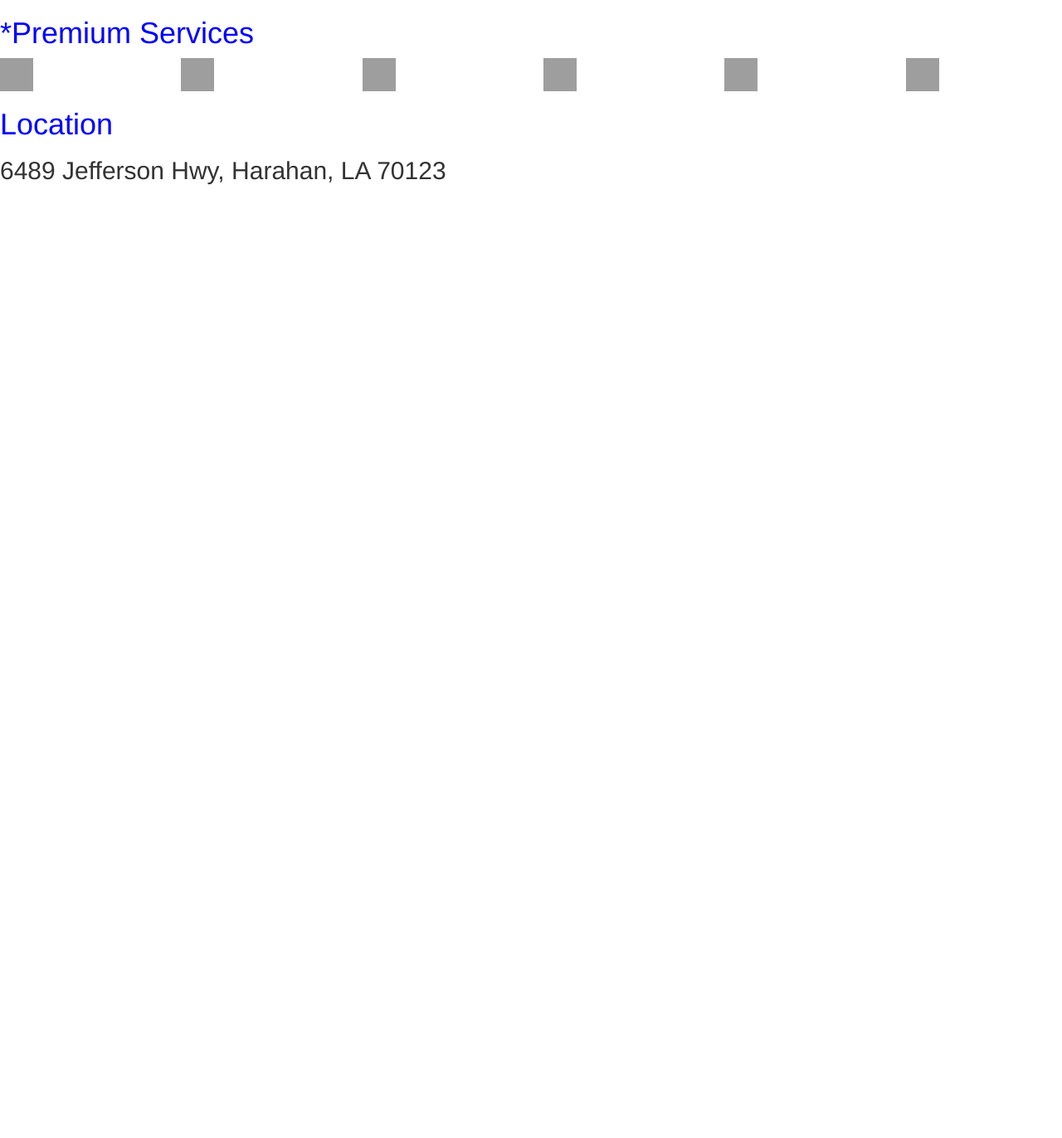
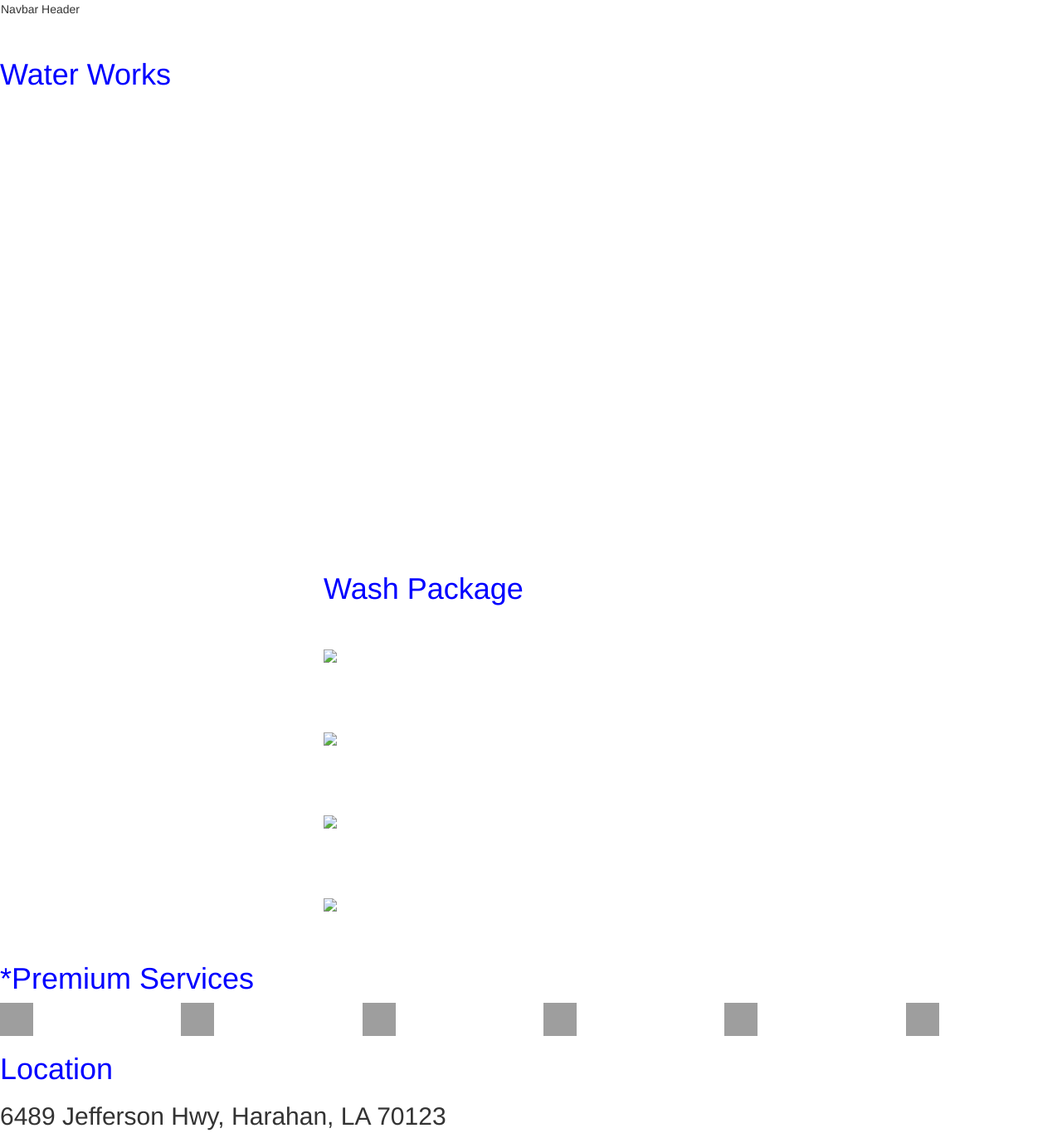
Before and after one commit to butterpunk/waterworks, a PHP site: page / in a window 1280 px wide. Shown: the whole page at 83% size. Before the commit the page ends 223 px from the top, so only its background shows below. Run offline with PHP 8.4, Linux system fonts and the light colour scheme; some libraries are stand-ins or nearby versions; grey boxes are pictures that could not be loaded.

Commit message:
structure for first 3 sections;

```diff
--- a/site/index.html
+++ b/site/index.html
@@ -21,7 +21,27 @@
 
 
 <body>
-
+<div class="navbar">
+  <p>Navbar Header</p>
+</div>
+<div class="hero-container">
+  <h1>Water Works</h1>
+</div>
+<div class="packages-container">
+  <h1>Wash Package</h1>
+  <div id="the-works" class="single-package">
+    <img src="http://via.placeholder.com/350x150"/>
+  </div>
+  <div id="ultimate" class="single-package">
+      <img src="http://via.placeholder.com/350x150"/>
+  </div>
+  <div id="premium" class="single-package">
+      <img src="http://via.placeholder.com/350x150"/>
+  </div>
+  <div id="basic" class="single-package">
+      <img src="http://via.placeholder.com/350x150"/>
+  </div>
+</div>
 
 
 
--- a/site/style.css
+++ b/site/style.css
@@ -5,7 +5,22 @@
 
 @import url(https://fonts.googleapis.com/css?family=PT+Sans:400,700);
 
-
+.hero-container{
+    background: url(http://via.placeholder.com/1000x600) no-repeat center center fixed;
+    -webkit-background-size: cover;
+    -moz-background-size: cover;
+    -o-background-size: cover;
+    background-size: cover;
+    height: 600px;
+}
+.single-package{
+	padding-bottom: 40px;
+	padding-top: 40px;
+}
+.packages-container{
+	width: 500px;
+	margin: auto;
+}
 h1
 {
 	color: blue;
```
